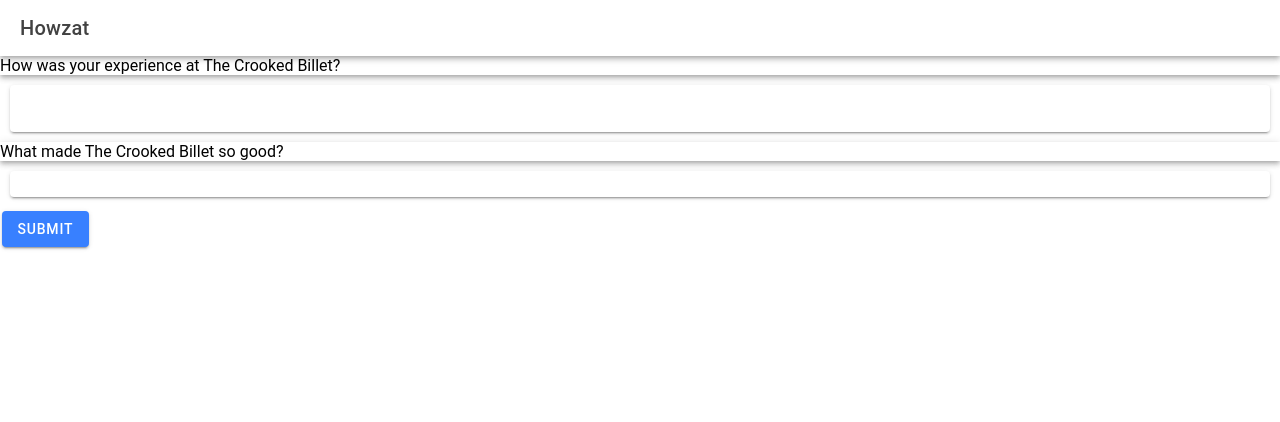
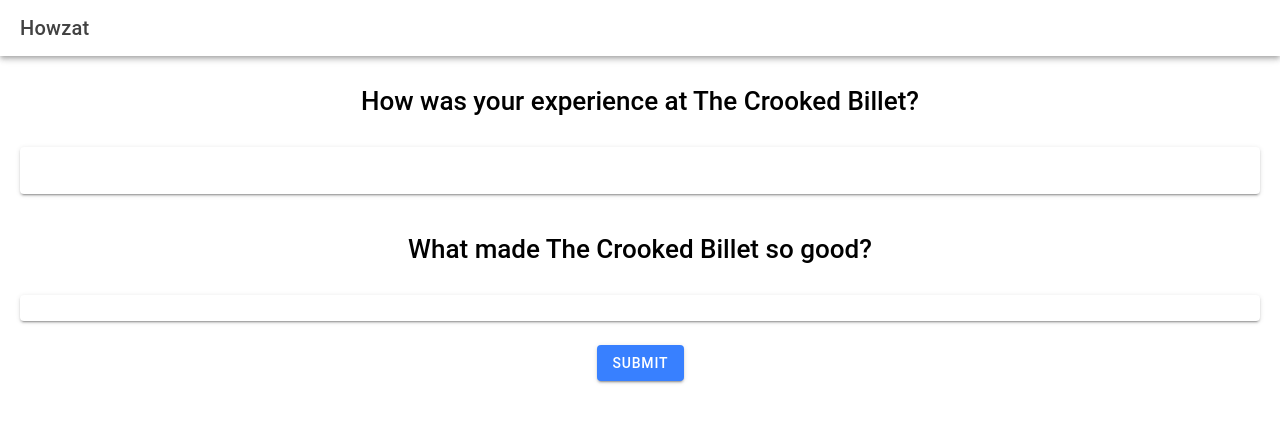
Before and after one commit to thekitbag/harkwise-client, a React (Vite) app in the folder app/: page /home in a window 1280 px wide. Shown: the top 422 px of the page. Built offline with nearby package versions, Linux system fonts and the light colour scheme.

Commit message:
Some basic styling

```diff
--- a/app/src/components/Blurb.tsx
+++ b/app/src/components/Blurb.tsx
@@ -6,7 +6,7 @@
 }
 
 const Blurb: React.FC<BlurbProps> = () => {
-    return <IonHeader>How was your experience at The Crooked Billet?</IonHeader>
+    return <h1>How was your experience at The Crooked Billet?</h1>
 }
 
 export default Blurb
--- a/app/src/components/FollowUpQuestion.tsx
+++ b/app/src/components/FollowUpQuestion.tsx
@@ -6,7 +6,7 @@
 }
 
 const FollowUpQuestion: React.FC<FoolowUpQuestionProps> = () => {
-    return <IonHeader>What made The Crooked Billet so good?</IonHeader>
+    return <h1>What made The Crooked Billet so good?</h1>
 }
 
 export default FollowUpQuestion
--- a/app/src/pages/Home.css
+++ b/app/src/pages/Home.css
@@ -0,0 +1,7 @@
+ion-row {
+    text-align: center;
+}
+
+ion-header {
+    font-size: 28px;
+}
--- a/app/src/pages/Home.tsx
+++ b/app/src/pages/Home.tsx
@@ -1,4 +1,4 @@
-import { IonContent, IonHeader, IonPage, IonTitle, IonToolbar } from '@ionic/react';
+import { IonCol, IonContent, IonGrid, IonHeader, IonPage, IonRow, IonTitle, IonToolbar } from '@ionic/react';
 import Blurb from '../components/Blurb';
 import FeedbackBox from '../components/FeedbackBox';
 import FollowUpQuestion from '../components/FollowUpQuestion';
@@ -20,11 +20,33 @@
             <IonTitle size="large">Howzat</IonTitle>
           </IonToolbar>
         </IonHeader>
-        <Blurb />
-        <Rating />
-        <FollowUpQuestion />
-        <FeedbackBox />
-        <SubmitButton />
+        <IonGrid>
+          <IonRow>
+            <IonCol>
+              <Blurb />
+            </IonCol>
+          </IonRow>
+          <IonRow>
+            <IonCol>
+              <Rating />
+            </IonCol>
+          </IonRow>
+          <IonRow>
+            <IonCol>
+              <FollowUpQuestion />
+            </IonCol>
+          </IonRow>
+          <IonRow>
+            <IonCol>
+              <FeedbackBox />
+            </IonCol>
+          </IonRow>
+          <IonRow>
+            <IonCol>
+              <SubmitButton />
+            </IonCol>
+          </IonRow>
+        </IonGrid>
       </IonContent>
     </IonPage>
   );
```
